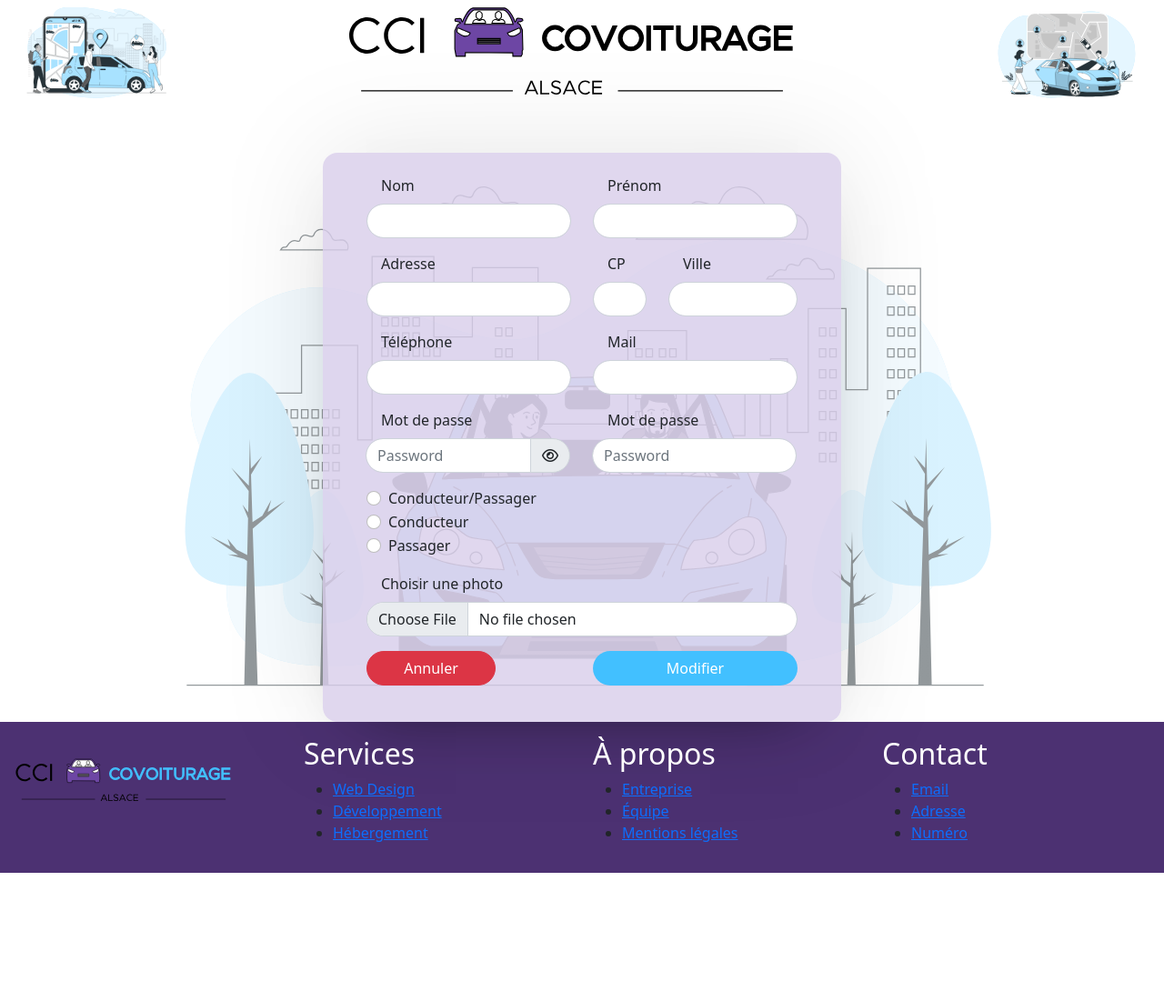
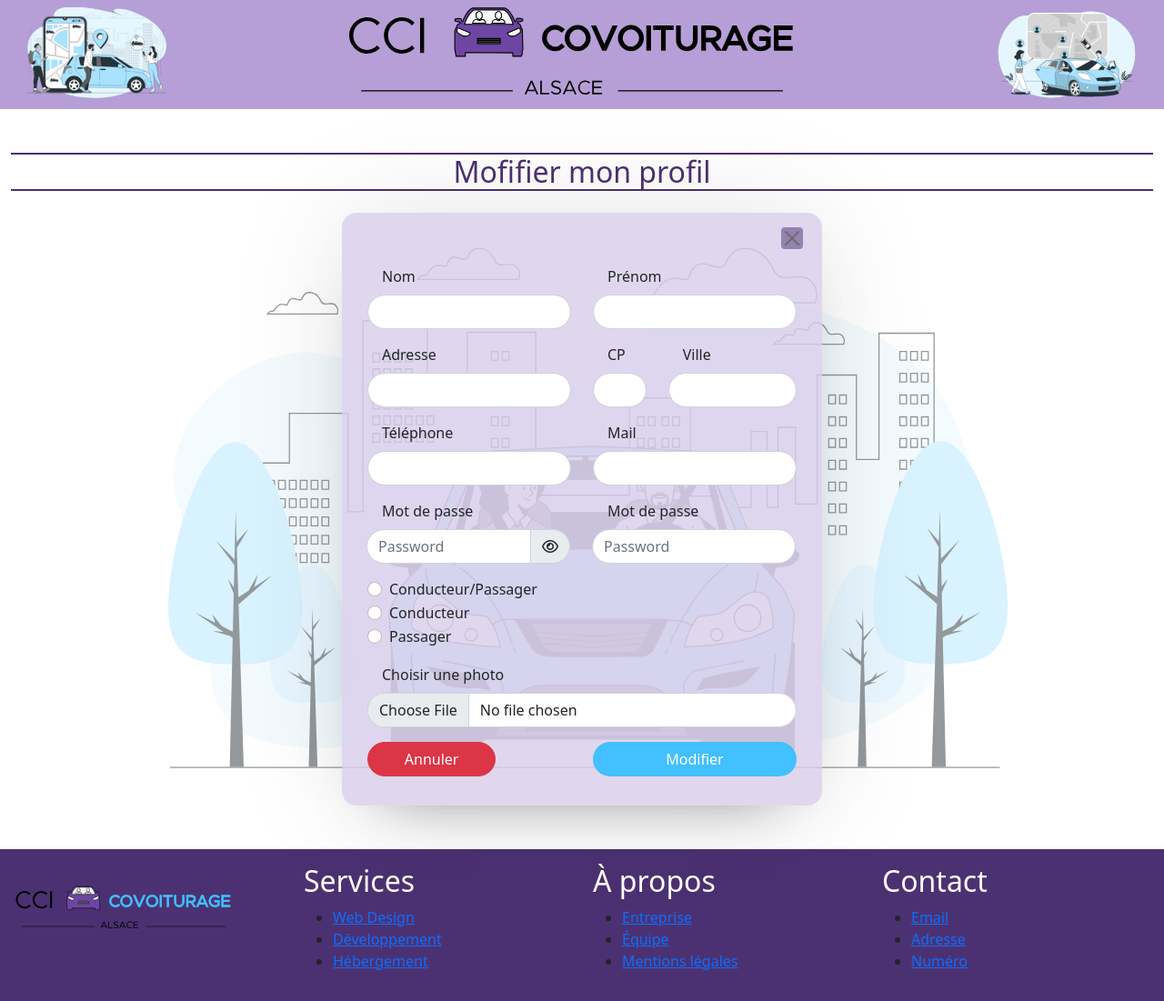
Before and after one commit to NikolozMamyan/mafia-Co, a PHP site: page /modifySignup.php in a window 1280 px wide. Shown: the whole page at 91% size. Before the commit the page ends 960 px from the top, so only its background shows below. Run offline with PHP 8.4, Linux system fonts and the light colour scheme; some libraries are stand-ins or nearby versions.

Commit message:
modifysignup

```diff
--- a/public/modifySignup.php
+++ b/public/modifySignup.php
@@ -1,24 +1,39 @@
 <!-- signup.php -->
 
 <?php
-require_once(__DIR__ . '/../views/headDev.php');
+
+require_once(__DIR__.'/../views/headDev.php');
 ?>
 
 <body>
-  <header class="mb-5">
+  <header class=" mb-5 header ">
     <?php
-    require_once(__DIR__ . '/../views/header.php');
+    require_once(__DIR__.'/../views/header.php');
     ?>
   </header>
-  <main class="d-flex justify-content-center align-items-center  ">
-    <div class=" container d-flex justify-content-center align-items-start m-0 p-0 desktop-image ">
+  <main>
+    <section class="container-fluid ">
+      <div class="row  ">
+        <!-- titre -->
+        <div class="col mb-3 text-center ">
+          <h2 class=" color__title">Mofifier mon profil</h2>
+        </div>
+      </div>
+    </section>
 
-      <div class="row w-50 wrapper__s bg__section--lavande">
+    <section class="d-flex justify-content-center align-items-center mb-5 ">
+      <div class=" container d-flex justify-content-center  m-0 p-auto desktop-image ">
 
-        <section>
-          <form class="row needs-validation m-4" action="#" method="POST" enctype="multipart/form-data" autocomplete="off" novalidate>
+
+          <form class="row needs-validation  wrapper__s bg__section--lavande p-3" action="#" method="POST" enctype="multipart/form-data" autocomplete="off" novalidate>
+            <!-- btn close -->
+
+             <div class="offset-11 col-1    mb-3">
+              <button type="button" class="btn-close  bg__btn--close " aria-label="Close"></button>
+            </div>
+
             <!-- nom -->
-            <div class="col-lg-6 mb-3">
+            <div class="col-md-6 mb-3">
               <label for="validationCustom01" class="form-label ps-3">Nom</label>
               <input type="text" class="form-control rounded-pill" id="validationCustom01" value="" required>
               <span class="invalid-feedback">
@@ -26,7 +41,7 @@ require_once(__DIR__ . '/../views/headDev.php');
               </span>
             </div>
             <!-- prenom -->
-            <div class="col-lg-6 mb-3">
+            <div class="col-md-6 mb-3">
               <label for="validationCustom02" class="form-label ps-3">Prénom</label>
               <input type="text" class="form-control rounded-pill" id="validationCustom02" value="" required>
               <span class="invalid-feedback">
@@ -34,7 +49,7 @@ require_once(__DIR__ . '/../views/headDev.php');
               </span>
             </div>
             <!-- adresse -->
-            <div class="col-lg-6 mb-3">
+            <div class="col-md-6 mb-3">
               <label for="validationCustom03" class="form-label ps-3">Adresse</label>
               <input type="text" class="form-control rounded-pill" id="validationCustom03" required>
               <span class="invalid-feedback">
@@ -42,7 +57,7 @@ require_once(__DIR__ . '/../views/headDev.php');
               </span>
             </div>
             <!-- code postal -->
-            <div class="col-lg-2 mb-3">
+            <div class="col-md-2  mb-3">
               <label for="validationCustom02" class="form-label ps-3">CP</label>
               <input type="text" class="form-control rounded-pill" id="validationCustom02" value="" required>
               <span class="invalid-feedback">
@@ -50,7 +65,7 @@ require_once(__DIR__ . '/../views/headDev.php');
               </span>
             </div>
             <!-- ville -->
-            <div class="col-lg-4 mb-3">
+            <div class="col-md-4  mb-3">
               <label for="validationCustom02" class="form-label ps-3">Ville</label>
               <input type="text" class="form-control rounded-pill" id="validationCustom02" value="" required>
               <span class="invalid-feedback">
@@ -58,13 +73,13 @@ require_once(__DIR__ . '/../views/headDev.php');
               </span>
             </div>
             <!-- telephone -->
-            <div class="col-lg-6 mb-3">
+            <div class="col-md-6 mb-3">
               <label for="" class="form-label ps-3">Téléphone</label>
               <input type="text" class="form-control rounded-pill" id="" value="">
 
             </div>
             <!-- mail -->
-            <div class="col-lg-6 mb-3">
+            <div class="col-md-6 mb-3">
               <label for="validationCustom02" class="form-label ps-3">Mail</label>
               <input type="text" class="form-control rounded-pill" id="validationCustom02" value="" required>
               <span class="invalid-feedback">
@@ -72,7 +87,7 @@ require_once(__DIR__ . '/../views/headDev.php');
               </span>
             </div>
             <!-- mot de passe -->
-            <div class="col-lg-6 mb-3">
+            <div class="col-md-6 mb-3">
               <div class="input-group ">
                 <label for="password" class="form-label ps-3">Mot de passe</label>
                 <div class="input-group ">
@@ -86,7 +101,7 @@ require_once(__DIR__ . '/../views/headDev.php');
               </div>
             </div>
             <!-- confirm mot de passe -->
-            <div class="col-lg-6 mb-3">
+            <div class="col-md-6 mb-3">
               <div class="input-group ">
                 <label for="password" class="form-label ps-3">Mot de passe</label>
                 <div class="input-group ">
@@ -100,9 +115,9 @@ require_once(__DIR__ . '/../views/headDev.php');
               </div>
             </div>
             <!-- role (radio btn) -->
-            <div class="col-lg-12 mb-3">
+            <div class="col-md-12 mb-3">
 
-              <div class="form-check">
+              <div class="form-check ">
 
                 <input type="radio" class="form-check-input" id="validationFormCheck1" name="radio-stacked" required>
                 <label class="form-check-label" for="validationFormCheck1">Conducteur/Passager</label>
@@ -123,38 +138,39 @@ require_once(__DIR__ . '/../views/headDev.php');
 
             </div>
             <!-- fichier photo -->
-            <div class="col-lg-12 mb-3">
+            <div class="col-md-12 mb-3">
               <label for="" class="form-label ps-3">Choisir une photo</label>
               <input type="file" class="form-control rounded-pill" aria-label="file example" required>
               <!-- <div class="invalid-feedback">Example invalid form file feedback</div> -->
             </div>
 
+
             <!-- btn annuler -->
-            <div class="col-lg-4 mb-3">
+            <div class="col-md-4 mb-3">
               <input class="btn w-100 btn-danger rounded-pill label__white" type="reset" value="Annuler">
             </div>
             <!-- btn valider -->
-            <div class="offset-lg-2 col-lg-6 mb-3">
+            <div class="offset-md-2 col-md-6 mb-3">
               <button class="btn w-100 rounded-pill bg__btn--submit label__white" type="submit">Modifier</button>
             </div>
 
 
+
           </form>
 
-        </section>
+      </div>
+    </section>
 
-      </div>
-    </div>
+
   </main>
   <footer>
     <?php
-    require_once(__DIR__ . '/../views/footer.php');
+    require_once(__DIR__.'/../views/footer.php');
     ?>
   </footer>
 
-
-  <script src="../assets/js/pass-show-hide.js"></script>
-  <script src="../assets/js/signup.js"></script>
+  <script src="./assets/js/pass-show-hide.js"></script>
+  <script src="./assets/js/signup.js"></script>
 
 </body>
 
--- a/public/signup.php
+++ b/public/signup.php
@@ -16,7 +16,7 @@ require_once(__DIR__.'/../views/headDev.php');
       <div class="row  ">
         <!-- titre -->
         <div class="col mb-3 text-center ">
-          <h2 class=" color__title">Formulaire d'inscription</h2>
+          <h2 class=" color__title">Je m'inscris</h2>
         </div>
       </div>
     </section>
@@ -28,7 +28,7 @@ require_once(__DIR__.'/../views/headDev.php');
           <form class="row needs-validation w__signup wrapper__s bg__section--signup p-3" action="#" method="POST" enctype="multipart/form-data" autocomplete="off" novalidate>
             <!-- btn close -->
 
-             <div class="offset-11 col-1    mb-3">
+             <div class="offset-11 col-1  mb-3 ">
               <button type="button" class="btn-close  bg__btn--close " aria-label="Close"></button>
             </div>
 
```
Also changed, not shown: public/assets/css/main.css, public/assets/css/sass/Pages/_loginPage.scss, 1 other file.
